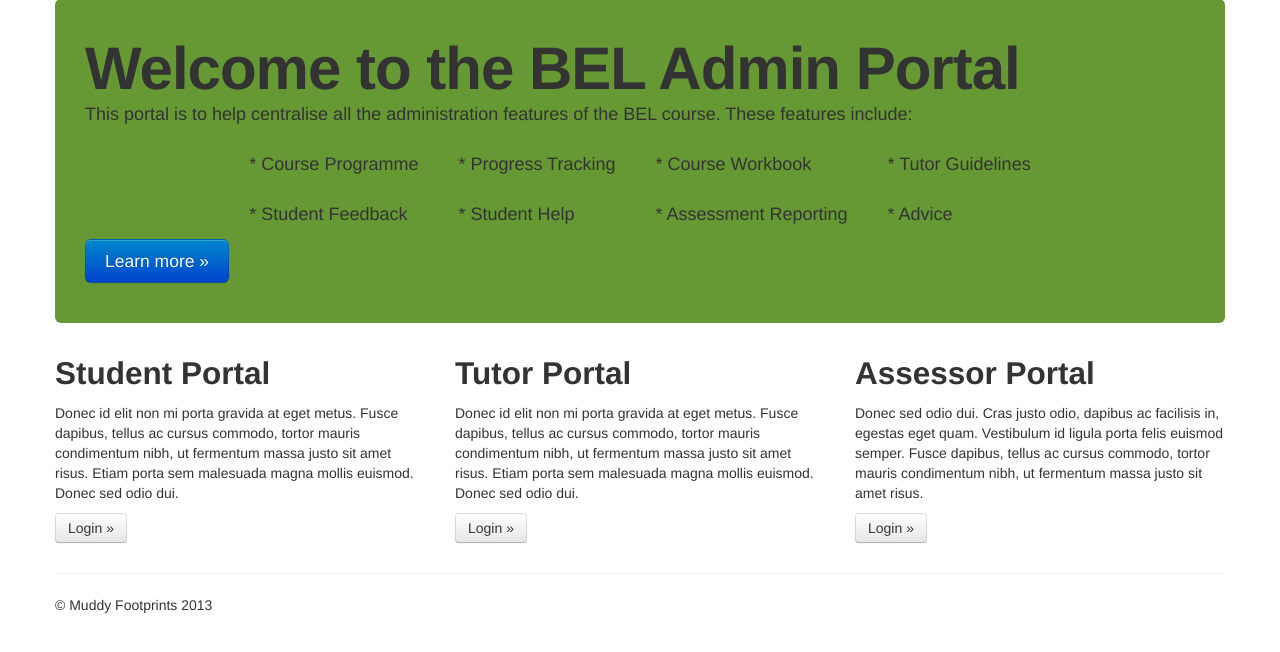
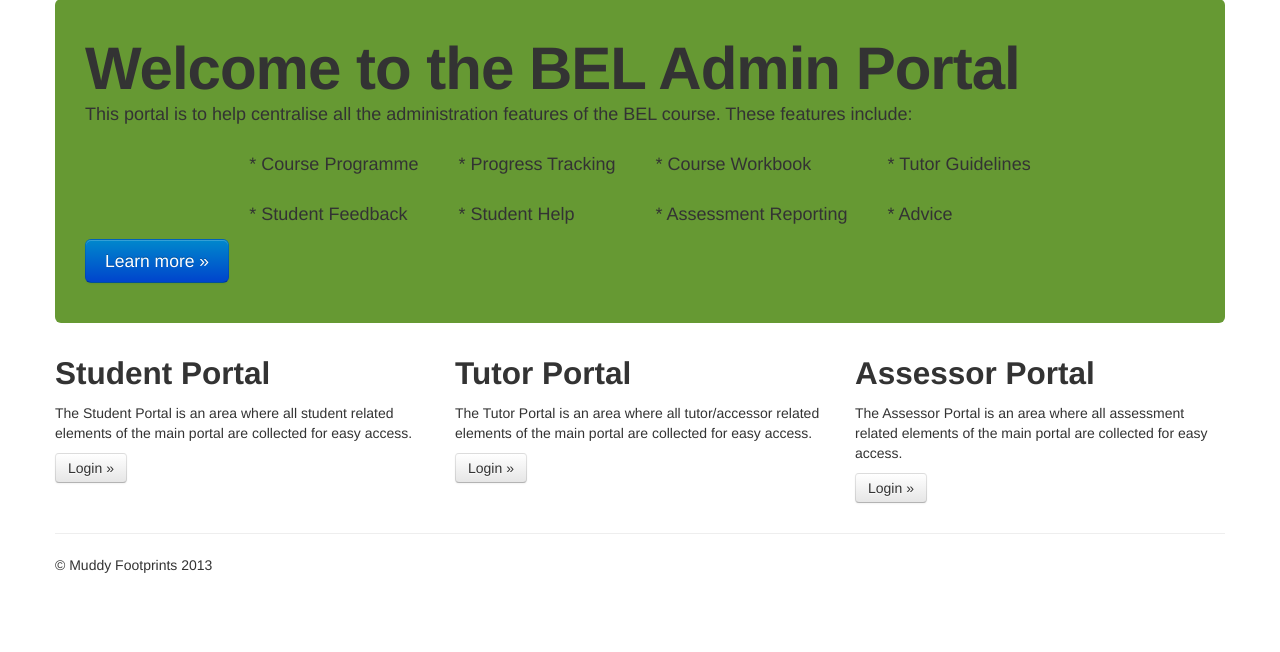
Before and after one commit to PhilMProctor/BEL-ADMIN, a Python web app: template templates/home.html in a window 1280 px wide. Shown: the part 61-713 px from the top of the page. Run offline with Jinja, Linux system fonts and the light colour scheme; the template is opened without the code that fills it, so the values that code supplies are empty; some libraries are stand-ins or nearby versions.

Commit message:
Adjusted app name

```diff
--- a/app.yaml
+++ b/app.yaml
@@ -1,4 +1,4 @@
-application: beladmin
+application: bel-adm
 version: 1
 runtime: python27
 api_version: 1
--- a/templates/home.html
+++ b/templates/home.html
@@ -103,17 +103,17 @@
       <div class="row">
         <div class="span4">
           <h2>Student Portal</h2>
-          <p>Donec id elit non mi porta gravida at eget metus. Fusce dapibus, tellus ac cursus commodo, tortor mauris condimentum nibh, ut fermentum massa justo sit amet risus. Etiam porta sem malesuada magna mollis euismod. Donec sed odio dui. </p>
+          <p>The Student Portal is an area where all student related elements of the main portal are collected for easy access.</p>
           <p><a class="btn" href="portal.html">Login &raquo;</a></p>
         </div>
         <div class="span4">
           <h2>Tutor Portal</h2>
-          <p>Donec id elit non mi porta gravida at eget metus. Fusce dapibus, tellus ac cursus commodo, tortor mauris condimentum nibh, ut fermentum massa justo sit amet risus. Etiam porta sem malesuada magna mollis euismod. Donec sed odio dui. </p>
+          <p>The Tutor Portal is an area where all tutor/accessor related elements of the main portal are collected for easy access.</p>
           <p><a class="btn" href="#">Login &raquo;</a></p>
        </div>
         <div class="span4">
           <h2>Assessor Portal</h2>
-          <p>Donec sed odio dui. Cras justo odio, dapibus ac facilisis in, egestas eget quam. Vestibulum id ligula porta felis euismod semper. Fusce dapibus, tellus ac cursus commodo, tortor mauris condimentum nibh, ut fermentum massa justo sit amet risus.</p>
+          <p>The Assessor Portal is an area where all assessment related elements of the main portal are collected for easy access.</p>
           <p><a class="btn" href="#">Login &raquo;</a></p>
         </div>
       </div>
--- a/templates/u1.html
+++ b/templates/u1.html
@@ -90,7 +90,7 @@
       <p>
        This is a template for a simple marketing or informational website. It includes a large callout called the hero unit and three supporting pieces of content. Use it as a starting point to create something more unique.</p>
       <p>
-       <a class="btn btn-primary btn-large" href="#">Learn more &raquo;</a></p>
+       <a class="btn btn-primary btn-large" href="#">Further details &raquo;</a></p>
      </div>
      <div class="row-fluid">
       <div class="span4">
```
